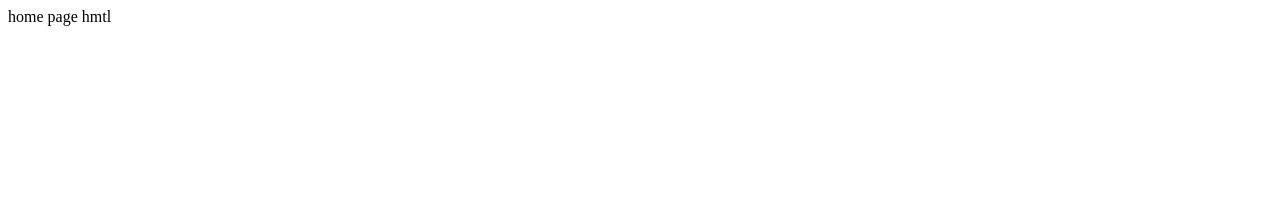
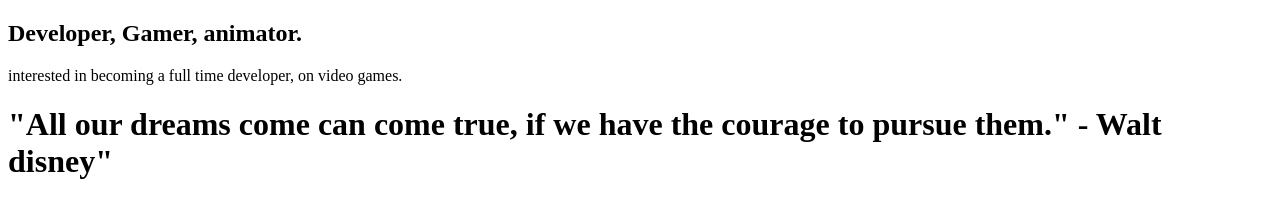
Before and after one commit to Jacob-Rodriguez-Personal-Website/Personal-Website, a plain HTML site: page index.html in a window 1280 px wide. Drawn offline with Linux system fonts and the light colour scheme.

Commit message:
added quote to indexhtml

```diff
--- a/index.html
+++ b/index.html
@@ -7,6 +7,8 @@
     <title>Document</title>
 </head>
 <body>
-    home page hmtl
+    <h2> Developer, Gamer, animator. </h2>
+    <P> interested in becoming a full time developer, on video games.  </P>
+    <h1> "All our dreams come can come true, if we have the courage to pursue them." - Walt disney"</h1>
 </body>
 </html>
```
